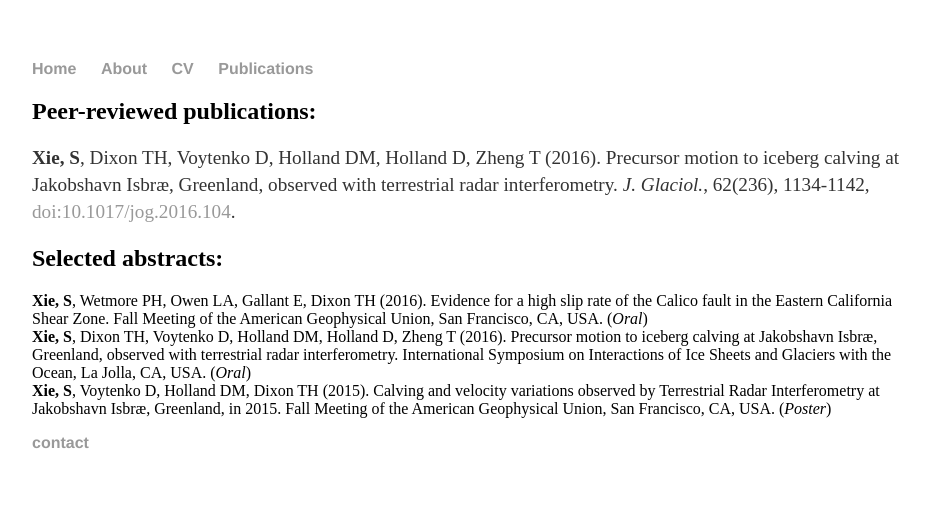
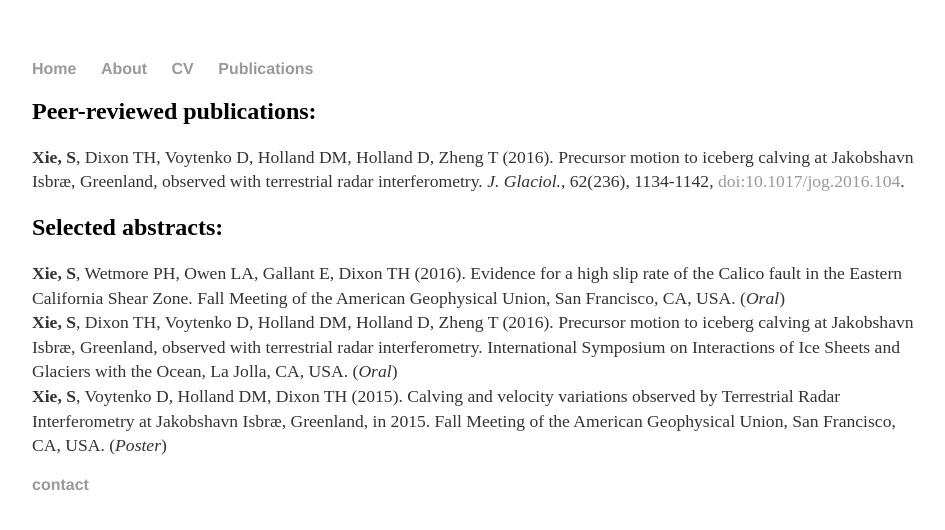
Before and after one commit to suruixie/suruixie.github.io, a Jekyll site: the page built from publications/index.html, in a window 1280 px wide. Shown: the top 530 px of the page, without its empty margins (160-1105 px from the left). Built offline with Jekyll 4.4.1, drawn with Linux system fonts in a browser that asks for light colours.

Commit message:
Update index.html

```diff
--- a/publications/index.html
+++ b/publications/index.html
@@ -6,18 +6,18 @@
 
 	<h2>Peer-reviewed publications:</h2>
 
-	<p style="font-size:1.2em;">
+	<p style="font-size:1.1em;">
 		<span class="line"><strong>Xie, S</strong>, Dixon TH, Voytenko D, Holland DM, Holland D, Zheng T (2016). Precursor motion to iceberg calving at Jakobshavn Isbræ, Greenland, observed with terrestrial radar interferometry. <em>J. Glaciol.</em>, 62(236), 1134-1142, <a href="https://doi.org/10.1017/jog.2016.104">doi:10.1017/jog.2016.104</a>.</span>
 	</p>
 
 	<h2>Selected abstracts:</h2>
 
-	<pl>
+	<p style="font-size:1.1em;">
 		<span class="line"><strong>Xie, S</strong>, Wetmore PH, Owen LA, Gallant E, Dixon TH (2016). Evidence for a high slip rate of the Calico fault in the Eastern California Shear Zone. Fall Meeting of the American Geophysical Union, San Francisco, CA, USA. (<em>Oral</em>)</span>
 
 		<span class="line"><strong>Xie, S</strong>, Dixon TH, Voytenko D, Holland DM, Holland D, Zheng T (2016). Precursor motion to iceberg calving at Jakobshavn Isbræ, Greenland, observed with terrestrial radar interferometry. International Symposium on Interactions of Ice Sheets and Glaciers with the Ocean, La Jolla, CA, USA. (<em>Oral</em>) </span>
 
 		<span class="line"><strong>Xie, S</strong>, Voytenko D, Holland DM, Dixon TH (2015). Calving and velocity variations observed by Terrestrial Radar Interferometry at Jakobshavn Isbræ, Greenland, in 2015. Fall Meeting of the American Geophysical Union, San Francisco, CA, USA. (<em>Poster</em>)</span>
-	</pl>
+	</p>
 
 </div>
```
